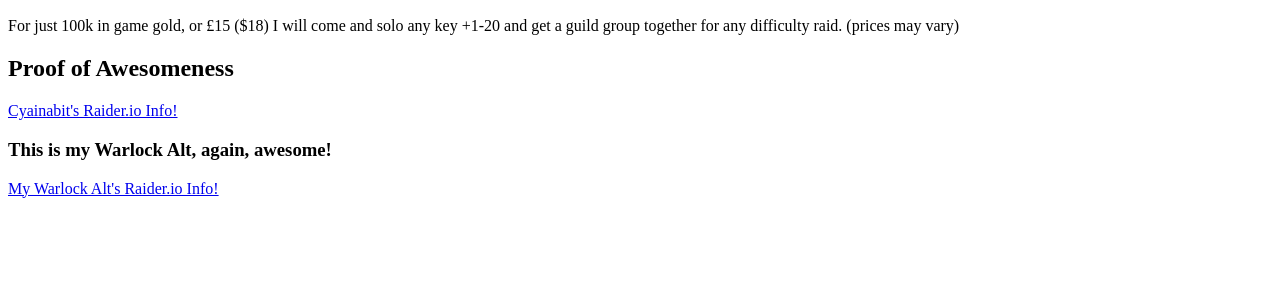
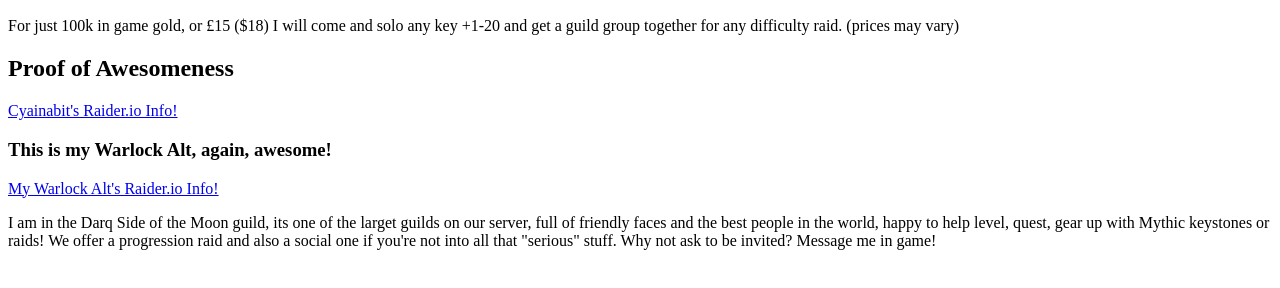
Before and after one commit to Jakeb6666/Jakeb6666.github.io, a plain HTML site: page index.html in a window 1280 px wide. Shown: the part 96-384 px from the top of the page. Drawn offline with Linux system fonts and the light colour scheme.

Commit message:
index.html

```diff
--- a/index.html
+++ b/index.html
@@ -8,6 +8,9 @@
   <a href="https://raider.io/characters/eu/terokkar/Cyainabit">Cyainabit's Raider.io Info!</a>
   <h3>This is my Warlock Alt, again, awesome!</h3>
   <a href="https://raider.io/characters/eu/terokkar/Cyainasec">My Warlock Alt's Raider.io Info!</a>
+  <p>I am in the Darq Side of the Moon guild, its one of the larget guilds on our server, full of friendly faces
+  and the best people in the world, happy to help level, quest, gear up with Mythic keystones or raids! We offer a progression raid and also a social one if you're
+  not into all that "serious" stuff. Why not ask to be invited? Message me in game!</p>
 </body>
 
 </html>
```
